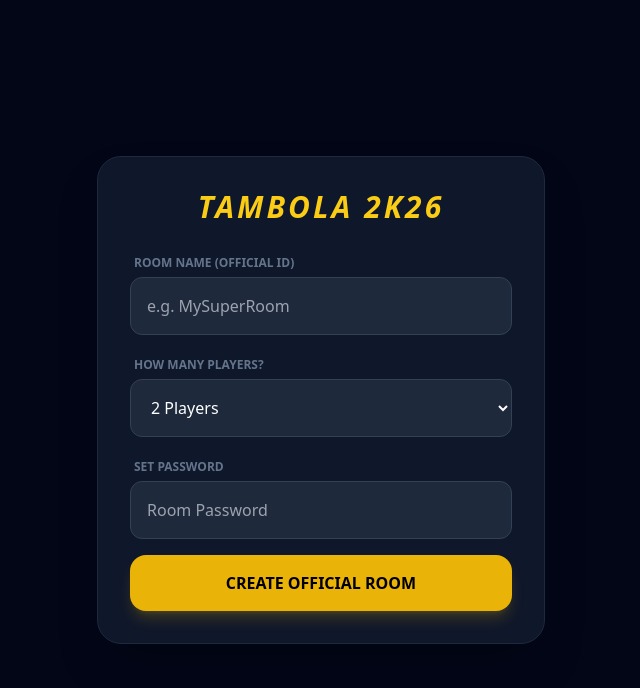
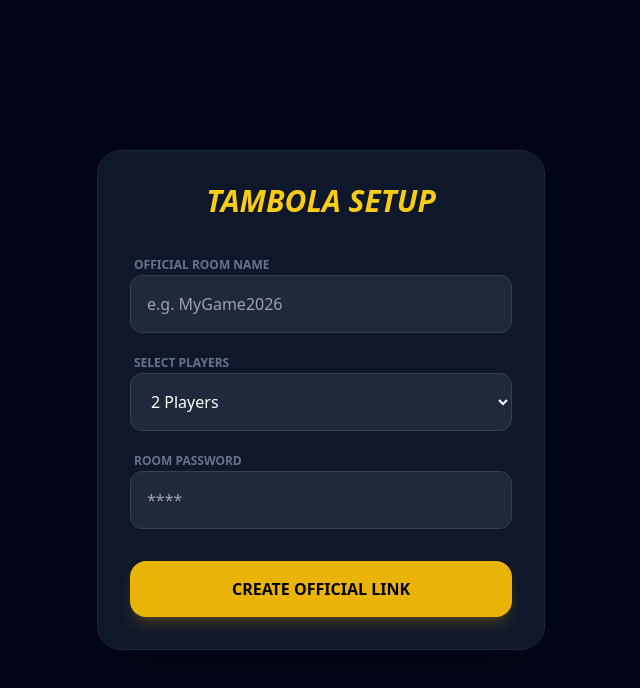
Before and after one commit to SaiGaneshChandu/Tambola, a React (Create React App) app in the folder frontend/: page / in a window 1280 px wide. Shown: the top 688 px of the page, without its empty margins (319-959 px from the left). Built offline with nearby package versions, Linux system fonts and the light colour scheme.

Commit message:
clean minimal working requirements

```diff
--- a/frontend/src/App.js
+++ b/frontend/src/App.js
@@ -6,25 +6,25 @@ function App() {
     const [roomData, setRoomData] = useState({ name: '', players: 2, password: '' });
     const [joinData, setJoinData] = useState({ name: '', password: '' });
 
-    // Room name kachithanga unteనే socket connect avvali
+    // Dynamic Socket Connection
     const { socket, lastNumber, calledNumbers, ticket, playerCount, maxPlayers } = useSocket(roomData.name || "");
 
-    // 100% Work ayye Link Detector Logic
+    // 100% WORKING LINK DETECTOR
     useEffect(() => {
         const currentPath = window.location.pathname;
         if (currentPath.includes('/join/')) {
-            const extractedRoomName = currentPath.split('/join/')[1];
-            if (extractedRoomName) {
-                setRoomData(prev => ({ ...prev, name: extractedRoomName }));
+            const nameFromUrl = currentPath.split('/join/')[1];
+            if (nameFromUrl) {
+                // Link nundi vachina name ni set chestunnam
+                setRoomData(prev => ({ ...prev, name: nameFromUrl }));
                 setView('join_screen');
             }
         }
     }, []);
 
     const handleCreate = () => {
-        if(!roomData.name || !roomData.password) return alert("Anni fields fill cheyyali!");
+        if(!roomData.name || !roomData.password) return alert("Anni fields mandatory!");
 
-        // Backend ki setup message pampali
         socket.current.send(JSON.stringify({
             action: 'setup_room',
             password: roomData.password,
@@ -34,7 +34,7 @@ function App() {
     };
 
     const handleJoin = () => {
-        if(!joinData.name || !joinData.password) return alert("Name & Password mandatory!");
+        if(!joinData.name || !joinData.password) return alert("Name & Password fill cheyyandi!");
 
         socket.current.send(JSON.stringify({
             action: 'join_game',
@@ -44,108 +44,80 @@ function App() {
         setView('game');
     };
 
-    const copyToClipboard = () => {
-        const officialLink = `${window.location.origin}/join/${roomData.name}`;
-        navigator.clipboard.writeText(officialLink);
-        alert("Link Copied! Ippudu evariki pampina direct ga join avtharu.");
-    };
+    // --- LOBBY ---
+    if (view === 'lobby') return (
+        <div className="flex flex-col items-center justify-center min-h-screen bg-slate-950 p-6 text-white">
+            <div className="bg-slate-900 p-8 rounded-3xl w-full max-w-md border border-slate-800 shadow-2xl">
+                <h1 className="text-3xl font-black text-yellow-400 mb-8 text-center italic">TAMBOLA SETUP</h1>
 
-    // --- 1. LOBBY (SETUP) ---
-    if (view === 'lobby') return (
-        <div className="flex flex-col items-center justify-center min-h-screen bg-slate-950 p-6 text-white font-sans">
-            <div className="bg-slate-900 p-8 rounded-3xl w-full max-w-md border border-slate-800 shadow-2xl">
-                <h1 className="text-3xl font-black text-yellow-400 mb-6 text-center italic tracking-widest">TAMBOLA 2K26</h1>
+                <label className="text-xs text-slate-500 font-bold ml-1 uppercase">Official Room Name</label>
+                <input placeholder="e.g. MyGame2026" className="w-full p-4 mb-4 bg-slate-800 rounded-xl border border-slate-700 outline-none focus:border-yellow-500"
+                    onChange={e => setRoomData({...roomData, name: e.target.value.trim()})} />
 
-                <div className="space-y-4">
-                    <div>
-                        <label className="text-xs text-slate-500 font-bold ml-1 uppercase">Room Name (Official ID)</label>
-                        <input placeholder="e.g. MySuperRoom" className="w-full p-4 mt-1 bg-slate-800 rounded-xl border border-slate-700 focus:border-yellow-500 outline-none transition-all"
-                            onChange={e => setRoomData({...roomData, name: e.target.value.replace(/\s+/g, '')})} />
-                    </div>
+                <label className="text-xs text-slate-500 font-bold ml-1 uppercase">Select Players</label>
+                <select className="w-full p-4 mb-4 bg-slate-800 rounded-xl border border-slate-700 cursor-pointer"
+                    onChange={e => setRoomData({...roomData, players: e.target.value})}>
+                    {[...Array(14)].map((_, i) => <option key={i+2} value={i+2}>{i+2} Players</option>)}
+                </select>
 
-                    <div>
-                        <label className="text-xs text-slate-500 font-bold ml-1 uppercase">How Many Players?</label>
-                        <select className="w-full p-4 mt-1 bg-slate-800 rounded-xl border border-slate-700 cursor-pointer"
-                            onChange={e => setRoomData({...roomData, players: e.target.value})}>
-                            {[...Array(14)].map((_, i) => <option key={i+2} value={i+2}>{i+2} Players</option>)}
-                        </select>
-                    </div>
+                <label className="text-xs text-slate-500 font-bold ml-1 uppercase">Room Password</label>
+                <input type="password" placeholder="****" className="w-full p-4 mb-8 bg-slate-800 rounded-xl border border-slate-700 outline-none focus:border-yellow-500"
+                    onChange={e => setRoomData({...roomData, password: e.target.value})} />
 
-                    <div>
-                        <label className="text-xs text-slate-500 font-bold ml-1 uppercase">Set Password</label>
-                        <input type="password" placeholder="Room Password" className="w-full p-4 mt-1 bg-slate-800 rounded-xl border border-slate-700 focus:border-yellow-500 outline-none"
-                            onChange={e => setRoomData({...roomData, password: e.target.value})} />
-                    </div>
-
-                    <button onClick={handleCreate} className="w-full bg-yellow-500 mt-4 py-4 rounded-2xl text-black font-black uppercase shadow-lg shadow-yellow-500/20 active:scale-95 transition-all">
-                        Create Official Room
-                    </button>
-                </div>
-            </div>
-        </div>
-    );
-
-    // --- 2. INVITE (COPY LINK) ---
-    if (view === 'invite') return (
-        <div className="flex flex-col items-center justify-center min-h-screen bg-slate-950 text-white p-6">
-            <div className="bg-slate-900 p-8 rounded-3xl w-full max-w-md text-center border border-slate-800">
-                <div className="text-5xl mb-4">🔗</div>
-                <h2 className="text-2xl font-bold mb-2">Share Link</h2>
-                <p className="text-slate-400 text-sm mb-6">Ee link click chesina evaraina direct ga Dashboard ki vastharu.</p>
-
-                <div className="bg-slate-950 p-4 rounded-xl mb-4 border border-slate-800 text-yellow-400 break-all font-mono text-xs">
-                    {window.location.origin}/join/{roomData.name}
-                </div>
-
-                <button onClick={copyToClipboard} className="bg-slate-800 text-white px-8 py-2 rounded-lg mb-6 text-xs font-bold hover:bg-slate-700 transition-all uppercase tracking-widest border border-slate-700">
-                    COPY OFFICIAL LINK
-                </button>
-
-                <button onClick={() => setView('join_screen')} className="w-full bg-green-600 py-4 rounded-xl font-black uppercase text-sm">
-                    Continue to Board
+                <button onClick={handleCreate} className="w-full bg-yellow-500 py-4 rounded-2xl text-black font-black uppercase shadow-lg shadow-yellow-500/20 active:scale-95 transition-all">
+                    Create Official Link
                 </button>
             </div>
         </div>
     );
 
-    // --- 3. JOIN SCREEN (NAME ASKING) ---
-    if (view === 'join_screen') return (
-        <div className="flex flex-col items-center justify-center min-h-screen bg-slate-950 p-6 text-white">
-            <div className="bg-slate-900 p-8 rounded-3xl w-full max-w-md border border-slate-800 shadow-2xl">
-                <h2 className="text-2xl font-bold mb-2 text-center text-yellow-400">JOINING ROOM</h2>
-                <p className="text-center text-slate-500 text-xs mb-8 uppercase tracking-widest">ID: {roomData.name}</p>
+    // --- INVITE (Official Link Display) ---
+    if (view === 'invite') return (
+        <div className="flex flex-col items-center justify-center min-h-screen bg-slate-950 text-white p-6">
+            <div className="bg-slate-900 p-8 rounded-3xl w-full max-w-md text-center border border-slate-800 shadow-2xl">
+                <h2 className="text-2xl font-bold mb-4">Official Invite Link</h2>
+                <div className="bg-slate-950 p-4 rounded-xl mb-6 border border-slate-800 text-yellow-400 break-all font-mono text-xs">
+                    {window.location.origin}/join/{roomData.name}
+                </div>
+                <button onClick={() => {
+                    navigator.clipboard.writeText(`${window.location.origin}/join/${roomData.name}`);
+                    alert("Link Copied!");
+                }} className="bg-slate-800 px-8 py-2 rounded-lg mb-8 text-xs font-bold border border-slate-700 uppercase">COPY LINK</button>
 
-                <input placeholder="Enter Your Name" className="w-full p-4 mb-4 bg-slate-800 rounded-xl border border-slate-700 outline-none focus:border-yellow-400"
-                    onChange={e => setJoinData({...joinData, name: e.target.value})} />
-
-                <input type="password" placeholder="Room Password" className="w-full p-4 mb-8 bg-slate-800 rounded-xl border border-slate-700 outline-none focus:border-yellow-400"
-                    onChange={e => setJoinData({...joinData, password: e.target.value})} />
-
-                <button onClick={handleJoin} className="w-full bg-yellow-500 py-4 rounded-xl text-black font-black uppercase shadow-lg shadow-yellow-500/20">
-                    Enter Dashboard
-                </button>
+                <button onClick={() => setView('join_screen')} className="w-full bg-green-600 py-4 rounded-xl font-black uppercase">Go to Join Page</button>
             </div>
         </div>
     );
 
-    // --- 4. GAME DASHBOARD ---
+    // --- JOIN SCREEN (Player side) ---
+    if (view === 'join_screen') return (
+        <div className="flex flex-col items-center justify-center min-h-screen bg-slate-950 p-6 text-white">
+            <div className="bg-slate-900 p-8 rounded-3xl w-full max-w-md border border-slate-800 shadow-2xl">
+                <h2 className="text-2xl font-bold mb-6 text-center italic text-yellow-400 tracking-widest">JOINING ROOM</h2>
+                <input placeholder="Your Name" className="w-full p-4 mb-4 bg-slate-800 rounded-xl border border-slate-700 outline-none"
+                    onChange={e => setJoinData({...joinData, name: e.target.value})} />
+                <input type="password" placeholder="Enter Room Password" className="w-full p-4 mb-8 bg-slate-800 rounded-xl border border-slate-700 outline-none"
+                    onChange={e => setJoinData({...joinData, password: e.target.value})} />
+                <button onClick={handleJoin} className="w-full bg-yellow-500 py-4 rounded-xl text-black font-black uppercase">Enter Dashboard</button>
+            </div>
+        </div>
+    );
+
+    // --- DASHBOARD ---
     return (
         <div className="bg-slate-950 min-h-screen p-6 flex flex-col items-center text-white">
-            <div className="w-full max-w-2xl bg-slate-900 p-5 rounded-2xl flex justify-between items-center mb-10 border-b-4 border-yellow-500">
+            <div className="w-full max-w-2xl bg-slate-900 p-4 rounded-2xl flex justify-between items-center mb-8 border-b-4 border-yellow-500">
                 <div>
-                    <h4 className="text-yellow-400 font-bold uppercase text-[10px] tracking-[0.2em]">Live Dashboard</h4>
-                    <p className="text-lg font-black">{playerCount} / {maxPlayers} Players Joined</p>
+                    <h4 className="text-yellow-400 font-bold uppercase text-[10px]">Room: {roomData.name}</h4>
+                    <p className="text-sm font-black">Players: {playerCount} / {maxPlayers}</p>
                 </div>
-                <button
-                    disabled={playerCount < maxPlayers}
-                    onClick={() => socket.current.send(JSON.stringify({action:'start_game'}))}
-                    className={`px-8 py-2 rounded-full font-black text-xs tracking-widest transition-all ${playerCount < maxPlayers ? 'bg-slate-800 text-slate-600' : 'bg-green-600 text-white shadow-lg shadow-green-500/20'}`}
-                >
+                <button disabled={playerCount < maxPlayers} onClick={() => socket.current.send(JSON.stringify({action:'start_game'}))}
+                    className={`px-8 py-2 rounded-full font-bold text-xs ${playerCount < maxPlayers ? 'bg-slate-800 text-slate-600' : 'bg-green-600 animate-pulse'}`}>
                     {playerCount < maxPlayers ? 'WAITING...' : 'START GAME'}
                 </button>
             </div>
 
-            <div className="bg-slate-900 rounded-full w-28 h-28 flex items-center justify-center text-5xl font-black mb-10 border-4 border-yellow-500 text-yellow-400 shadow-[0_0_50px_rgba(250,204,21,0.1)] italic">
+            <div className="bg-slate-900 rounded-full w-24 h-24 flex items-center justify-center text-4xl font-black mb-10 border-4 border-yellow-500 text-yellow-400">
                 {lastNumber}
             </div>
 
@@ -153,9 +125,8 @@ function App() {
                 {ticket && ticket.map((row, i) => (
                     <div key={i} className="flex">
                         {row.map((num, j) => (
-                            <div key={j}
-                                onClick={(e) => calledNumbers.includes(num) && (e.target.className += " bg-yellow-500 text-black scale-105")}
-                                className={`w-14 h-14 border border-slate-800 flex items-center justify-center font-bold m-0.5 rounded-lg transition-all ${num === 0 ? 'bg-slate-950/20' : 'bg-slate-800 text-slate-400 hover:text-white cursor-pointer'}`}>
+                            <div key={j} onClick={(e) => calledNumbers.includes(num) && (e.target.className += " bg-yellow-500 text-black")}
+                                className={`w-12 h-12 border border-slate-800 flex items-center justify-center font-bold m-0.5 rounded ${num === 0 ? 'bg-slate-950/50' : 'bg-slate-800 text-slate-400'}`}>
                                 {num !== 0 ? num : ""}
                             </div>
                         ))}
```
Also changed, not shown: 1 other file (tests, documents, lock files or other folders).
